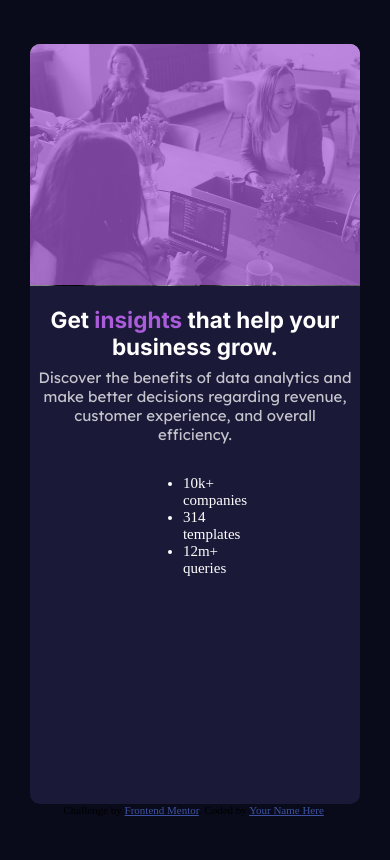
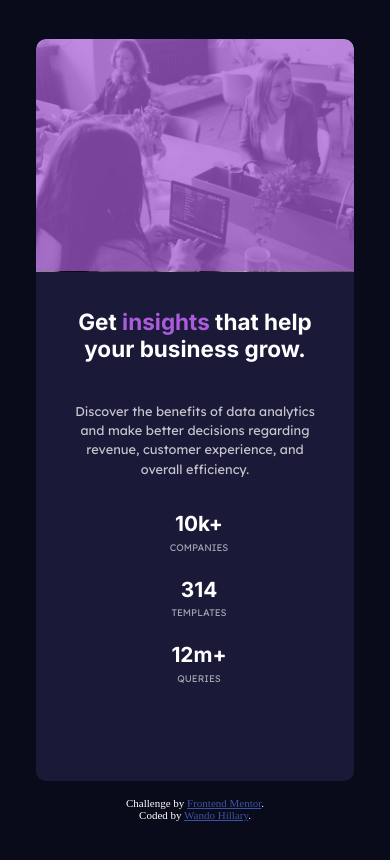
Before and after one commit to Wandonium/Stats-Preview-Card-Component, a plain HTML site: page index.html in a window 390 px wide. Drawn offline with Linux system fonts and the light colour scheme.

Commit message:
Mobile design almost complete.

```diff
--- a/index.html
+++ b/index.html
@@ -11,8 +11,16 @@
 
   <!-- Feel free to remove these styles or customise in your own stylesheet 👍 -->
   <style>
-    .attribution { font-size: 11px; text-align: center; }
-    .attribution a { color: hsl(228, 45%, 44%); }
+    .attribution {
+      font-size: 11px;
+      text-align: center;
+      color: #fff;
+      margin-top: 1rem;
+    }
+    .attribution a {
+      color: hsl(228, 45%, 44%);
+      /* color: #fff; */
+    }
   </style>
 </head>
 <body>
@@ -42,8 +50,8 @@
   </div>
 
   <div class="attribution">
-    Challenge by <a href="https://www.frontendmentor.io?ref=challenge" target="_blank">Frontend Mentor</a>.
-    Coded by <a href="#">Your Name Here</a>.
+    Challenge by <a href="https://www.frontendmentor.io?ref=challenge" target="_blank">Frontend Mentor</a>.<br />
+    Coded by <a href="http://hillarywando.com/">Wando Hillary</a>.
   </div>
 </body>
 </html>
--- a/style.css
+++ b/style.css
@@ -65,6 +65,78 @@ body {
 .card-body p {
     text-align: center;
     font-family: 'Lexend Deca', sans-serif;
-    margin: 0 5px 1rem;
+    /* font-family: 'Inter', sans-serif; */
+    font-size: 0.8rem;
+    line-height: 150%;
+    margin: .5rem 5px 1rem;
     color: hsla(0, 0%, 100%, 0.75);
 }
+
+.card-body ul {
+    margin-top: .5rem;
+}
+
+.card-body li {
+    margin-bottom: 1rem;
+    list-style-type: none;
+}
+
+.card-body li .num {
+    font-size: 1.3rem;
+    font-family: 'Inter', sans-serif;
+    font-weight: 700;
+    margin-bottom: .3rem;
+    text-align: center;
+}
+
+.card-body li .txt {
+    color: hsla(0, 0%, 100%, 0.6);
+    text-transform: uppercase;
+    font-size: .6rem;
+    text-align: center;
+    font-family: 'Lexend Deca', sans-serif;
+}
+
+@media screen and (min-width: 290px) {
+
+    .card {
+        width: 85%;
+        height: 88%;
+        overflow-y: scroll;
+    }
+
+    .card-body h2 {
+        padding: 0 1rem;
+    }
+
+    .card-body p {
+        padding-left: 1rem;
+        padding-right: 1rem;
+    }
+
+    .card-body ul {
+        margin-top: 1rem;
+        margin-left: -1rem;
+    }
+
+    .card-body li {
+        margin-bottom: 1.5rem;
+    }
+}
+
+@media screen and (min-width: 380px) {
+
+    image::before {
+        height: 100%;
+    }
+
+    .card-body h2, .card-body p {
+        margin-top: 2rem;
+        padding-left: 1.9rem;
+        padding-right: 1.9rem;
+    }
+
+    .card-body ul {
+        margin-left: -2rem;
+    }
+}
```
